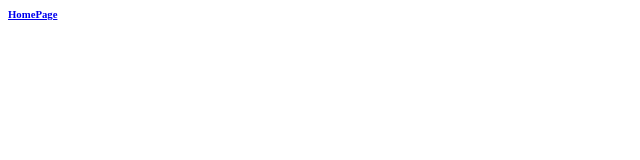
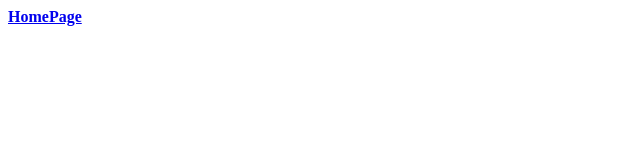
Before and after one commit to AJ-Jenzo/New-WebPage, a plain HTML site: page Research.html in a window 1280 px wide. Shown: the full height of the page, 0-640 px from the left. Drawn offline with Linux system fonts and the light colour scheme.

Commit message:
Update Research.html

```diff
--- a/Research.html
+++ b/Research.html
@@ -3,6 +3,6 @@
 
   </head>
   <body>
-    <a href="https://aj-jenzo.github.io/New-WebPage/"><h6>HomePage</h6></a>
+    <a href="https://aj-jenzo.github.io/New-WebPage/"><h4>HomePage</h4></a>
   </body>
 </html>
```
